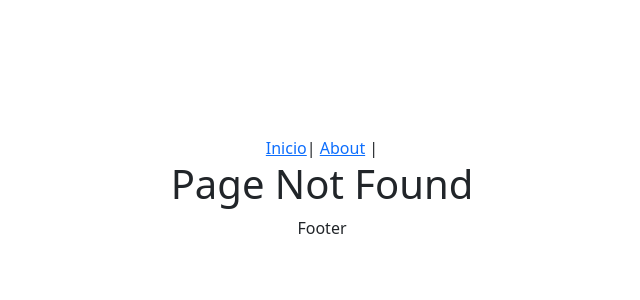
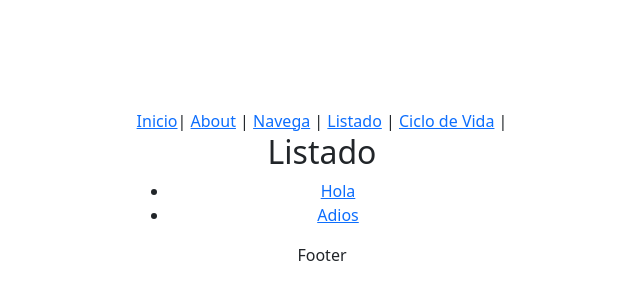
Before and after one commit to pepesan/ejemplo-vite-react-ts, a React (Vite) app: page /listado in a window 1280 px wide. Before the commit this address had no page. Shown: the part 212-512 px from the top of the page, without its empty margins (318-958 px from the left). Built offline with nearby package versions, Linux system fonts and the light colour scheme.

Commit message:
metido ejemplo de navegación programática y de listado detalle pasando dato por url

```diff
--- a/src/components/pages/AppRoutes.tsx
+++ b/src/components/pages/AppRoutes.tsx
@@ -1,11 +1,19 @@
 import {Route, Routes} from "react-router";
 import {About, Home, NotFound} from "./Pages.tsx";
+import Navega from "./Navega.tsx";
+import Listado from "./Listado.tsx";
+import Detalle from "./Detalle.tsx";
+import CicloDeVida from "../ciclosdevida/CicloDeVida.tsx";
 
 const AppRoutes = () => {
-  return (
+    return (
       <Routes>
           <Route path="/" element={<Home />} />
           <Route path="about" element={<About />} />
+          <Route path="navega" element={<Navega/>} />
+          <Route path="listado" element={<Listado/>} />
+          <Route path="listado/:id" element={<Detalle></Detalle>} />
+          <Route path="ciclodevida" element={<CicloDeVida />} />
           <Route path="*" element={<NotFound/>}/>
       </Routes>
   )
--- /dev/null
+++ b/src/components/pages/Detalle.tsx
@@ -0,0 +1,17 @@
+
+import {Link, useParams,useNavigate} from "react-router";
+
+function Detalle() {
+        let params = useParams();
+        let navigate = useNavigate();
+
+        return (
+            <div id="Detalle">
+                <Link to="/listado">Listado</Link>
+                <button onClick={() => { navigate("/listado"); }}>Ir al listado</button>
+                <h2>Detalle: {params.id}</h2>
+            </div>
+        )
+}
+
+export default Detalle;
--- /dev/null
+++ b/src/components/pages/Listado.tsx
@@ -0,0 +1,25 @@
+import React, { useState } from 'react';
+import { Link } from "react-router";
+
+const Listado: React.FC = () => {
+    const [listado] = useState<string[]>(["Hola", "Adios"]);
+
+    return (
+        <div id="Listado">
+            <h2>Listado</h2>
+            <ul id="list-element">
+                {listado.map(item => (
+                    <li className="list-item" key={item}>
+                        <Link to={{
+                            pathname: "/listado/" + item
+                        }}>
+                            {item}
+                        </Link>
+                    </li>
+                ))}
+            </ul>
+        </div>
+    );
+};
+
+export default Listado;
--- a/src/components/pages/Menu.tsx
+++ b/src/components/pages/Menu.tsx
@@ -5,6 +5,9 @@ const Menu = () => {
         <nav>
             <Link to="/">Inicio</Link>|{" "}
             <Link to="/about">About</Link> |{" "}
+            <Link to="/navega">Navega</Link> |{" "}
+            <Link to="/listado">Listado</Link> |{" "}
+            <Link to="/ciclodevida">Ciclo de Vida</Link> |{" "}
         </nav>
     )
 }
--- /dev/null
+++ b/src/components/pages/Navega.tsx
@@ -0,0 +1,26 @@
+import {
+    useParams,
+    useNavigate,
+    useLocation,
+} from "react-router";
+function Navega () {
+    let navigate = useNavigate();
+    let location = useLocation();
+    let params = useParams();
+
+    function onclick() {
+        // console.log("navega");
+        navigate("/");
+    }
+
+    return (
+            <div>
+                <h2>Navegación programática</h2>
+                <p><button id="navega-main-button" onClick={onclick}>Navega</button> </p>
+            </div>
+
+    )
+
+
+}
+export default Navega;
```
Also changed, not shown: 1 other file (tests, documents, lock files or other folders).
